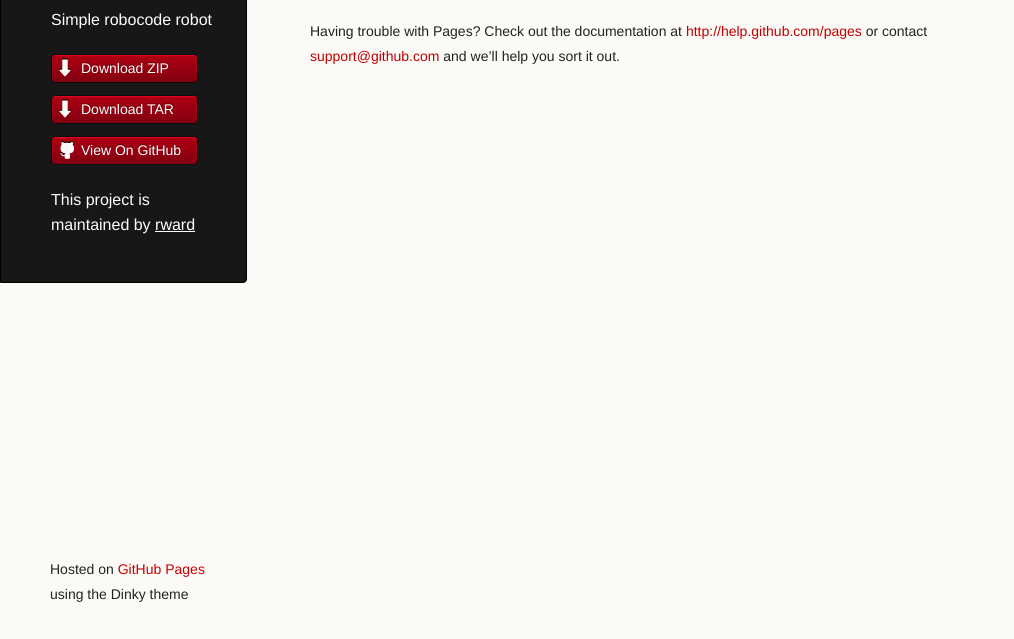
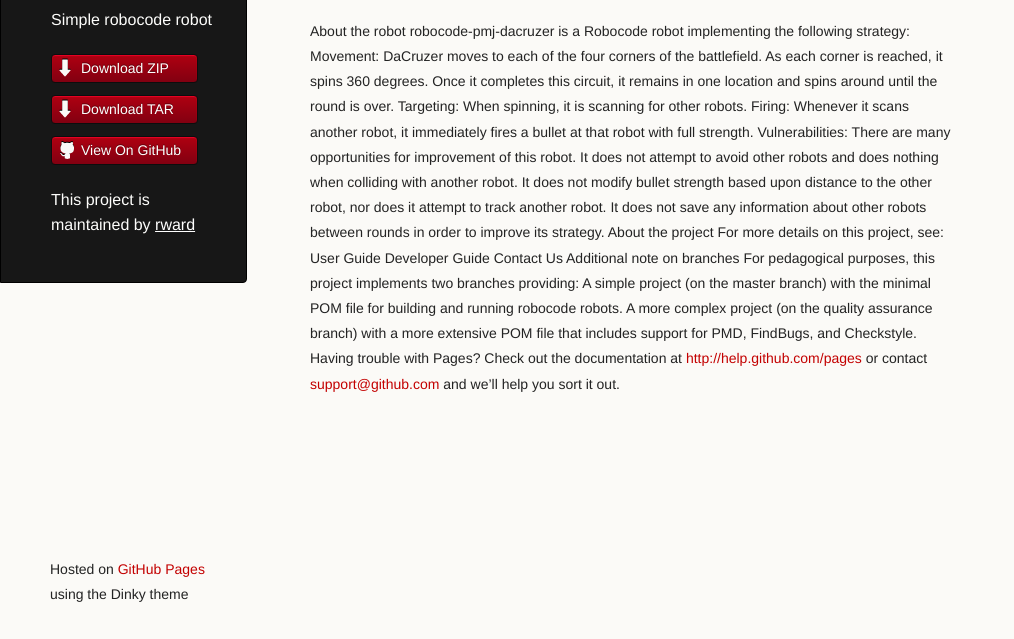
Before and after one commit to rward/robocode-raw-zero, a plain HTML site: page index.html in a window 1280 px wide. Shown: the part 161-800 px from the top of the page, without its empty margins (0-1014 px from the left). Drawn offline with Linux system fonts and the light colour scheme.

Commit message:
Update homepage

```diff
--- a/index.html
+++ b/index.html
@@ -34,7 +34,31 @@
 
 <p>Robot Zero is based on the AdvancedRobot Class the is part of the robocode framework:</p>
 <p>For more information on the robocode framework look <a href="http://robocode.sourceforge.net/">Here</a></p>
+About the robot
 
+robocode-pmj-dacruzer is a Robocode robot implementing the following strategy:
+
+Movement: DaCruzer moves to each of the four corners of the battlefield. As each corner is reached, it spins 360 degrees. Once it completes this circuit, it remains in one location and spins around until the round is over.
+
+Targeting: When spinning, it is scanning for other robots.
+
+Firing: Whenever it scans another robot, it immediately fires a bullet at that robot with full strength.
+
+Vulnerabilities: There are many opportunities for improvement of this robot. It does not attempt to avoid other robots and does nothing when colliding with another robot. It does not modify bullet strength based upon distance to the other robot, nor does it attempt to track another robot. It does not save any information about other robots between rounds in order to improve its strategy.
+
+About the project
+
+For more details on this project, see:
+
+User Guide
+Developer Guide
+Contact Us
+Additional note on branches
+
+For pedagogical purposes, this project implements two branches providing:
+
+A simple project (on the master branch) with the minimal POM file for building and running robocode robots.
+A more complex project (on the quality assurance branch) with a more extensive POM file that includes support for PMD, FindBugs, and Checkstyle.
 <p>Having trouble with Pages? Check out the documentation at <a href="http://help.github.com/pages">http://help.github.com/pages</a> or contact <a href="mailto:support@github.com">support@github.com</a> and we’ll help you sort it out.</p>
       </section>
       <footer>
```
